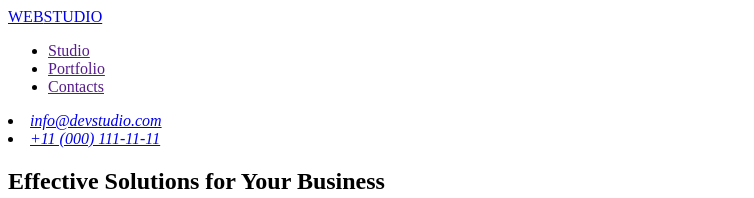
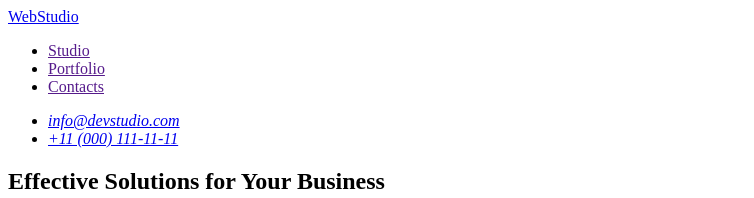
Before and after one commit to guk755/goit-markup-hw-01, a plain HTML site: page index.html in a window 1280 px wide. Shown: the top 198 px of the page, without its empty margins (0-754 px from the left). Drawn offline with Linux system fonts and the light colour scheme.

Commit message:
Update index.html

```diff
--- a/index.html
+++ b/index.html
@@ -4,12 +4,12 @@
     <meta charset="UTF-8">
     <meta http-equiv="X-UA-Compatible" content="IE=edge">
     <meta name="viewport" content="width=device-width, initial-scale=1.0">
-    <title>Document</title>
+    <title>WebStudio</title>
   </head>
   <body>
     <header>
       <nav>
-        <a href="./index.html">WEB<span>STUDIO</span></a>
+        <a href="./index.html">WebStudio</a>
         <ul>
           <li><a href="">Studio</a></li>
           <li><a href="">Portfolio</a></li>
@@ -17,14 +17,15 @@
         </ul>
       </nav>
       <address>
-        <li><a href="mailto:info@devstudio.com">info@devstudio.com</a></li>
-        <li><a href="tel:+110001111111">+11 (000) 111-11-11</a></li>
+        <ul>
+          <li><a href="mailto:info@devstudio.com">info@devstudio.com</a></li>
+          <li><a href="tel:+110001111111">+11 (000) 111-11-11</a></li>
+        </ul>
       </address>
     </header>
     <main>
       <section>
-        <h1>Effective Solutions
-          for Your Business</h1>
+        <h1>Effective Solutions for Your Business</h1>
         <button type="button">Order Service</button>
       </section>
       <section>
@@ -32,8 +33,7 @@
         <ul>
           <li>
             <h3>Strategy</h3>
-            <p>Our goal is to identify the business
-              problem to walk away with the perfect and creative solution.</p>
+            <p>Our goal is to identify the business problem to walk away with the perfect and creative solution.</p>
           </li>
           <li>
             <h3>Punctuality</h3>
@@ -84,7 +84,7 @@
       </section>
     </main>
     <footer>
-      <a href="./index.html">WEB<span>STUDIO</span></a>
+      <a href="./index.html">WebStudio</a>
       <p>Increase the flow of customers and sales for your business with digital marketing & growth solutions.</p>
     </footer>
   </body>
```
